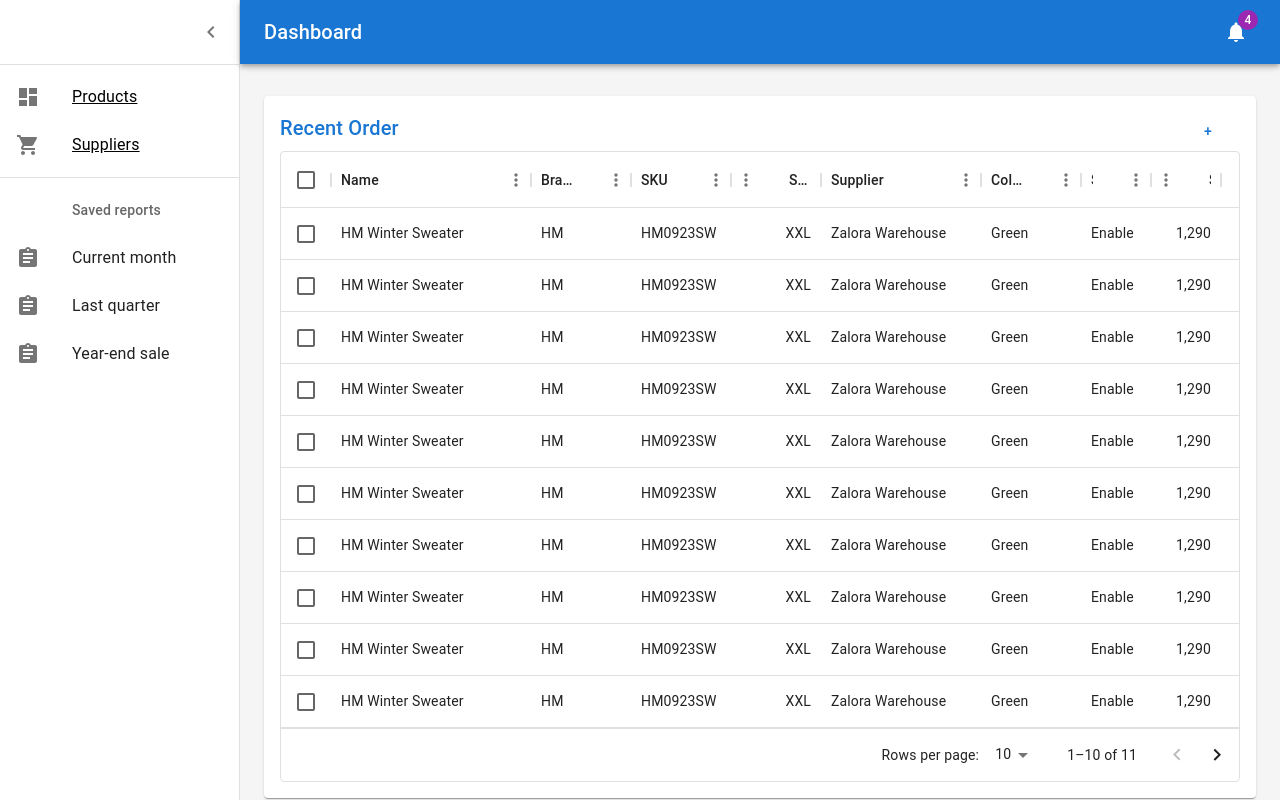
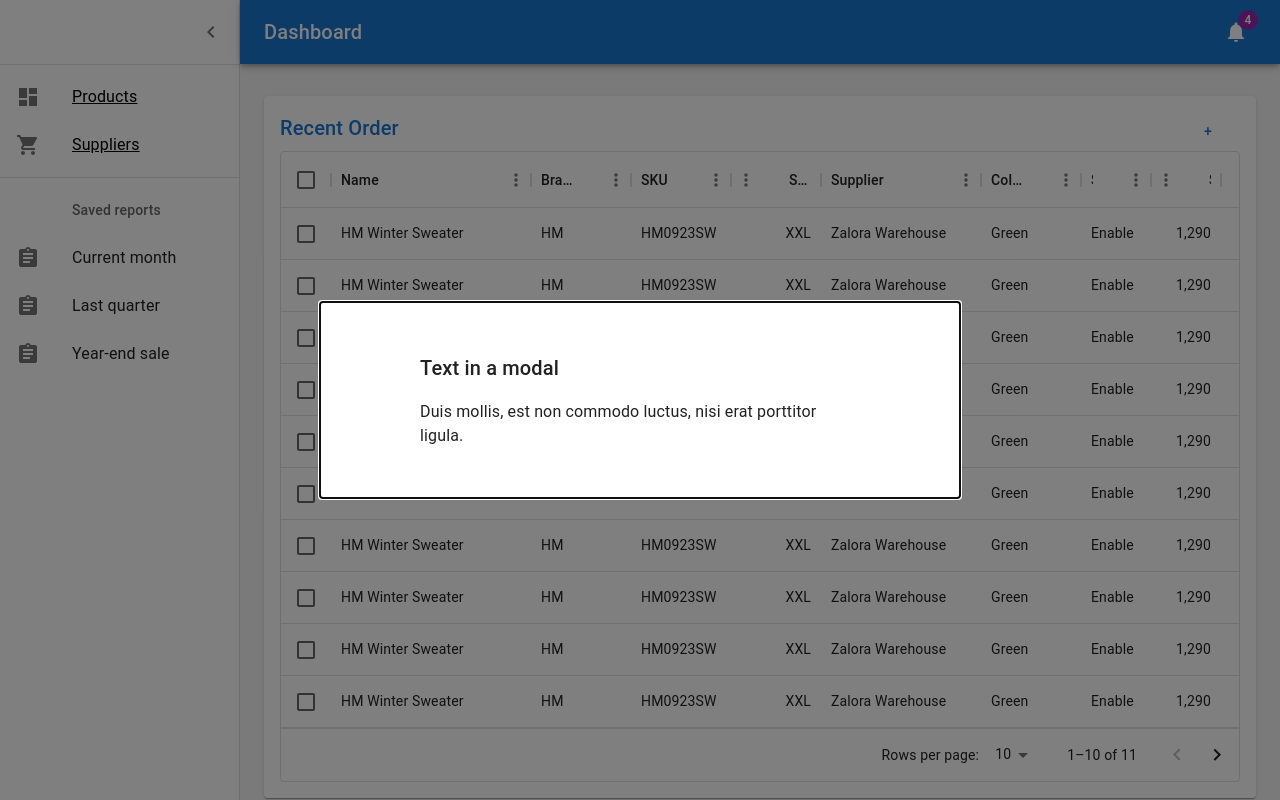
Before and after one commit to vutranhoang1411/first_zalora_project, a React (Create React App) app in the folder frontend/: page / in a window 1280 px wide. Built offline with nearby package versions, Linux system fonts and the light colour scheme.

Commit message:
supplier first feature

```diff
--- /dev/null
+++ b/frontend/src/components/modal/index.jsx
@@ -0,0 +1,53 @@
+import * as React from 'react'
+import Box from '@mui/material/Box'
+import Button from '@mui/material/Button'
+import Typography from '@mui/material/Typography'
+import Modal from '@mui/material/Modal'
+import styles from './styles.module.scss'
+
+const style = {
+  position: 'absolute',
+  top: '50%',
+  left: '50%',
+  transform: 'translate(-50%, -50%)',
+  width: 400,
+  bgcolor: 'background.paper',
+  border: '2px solid #000',
+  boxShadow: 24,
+  p: 4,
+}
+
+export default function ModalInfo(props) {
+  const { setData, info } = props
+  const [open, setOpen] = React.useState(true)
+  const handleOpen = () => setOpen(true)
+  const handleClose = () => {
+    setData('Close the modal')
+    console.log(info)
+    setOpen(false)
+  }
+
+  return (
+    <div>
+      <Modal
+        open={open}
+        onClose={handleClose}
+        aria-labelledby="modal-modal-title"
+        aria-describedby="modal-modal-description"
+      >
+        <Box className={styles.modal}>
+          {/* sx={style} */}
+          <Typography id="modal-modal-title" variant="h6" component="h2">
+            Text in a modal
+          </Typography>
+          <Typography id="modal-modal-description" sx={{ mt: 2 }}>
+            Duis mollis, est non commodo luctus, nisi erat porttitor ligula.
+          </Typography>
+        </Box>
+      </Modal>
+    </div>
+  )
+}
+
+// Caution with modal, you should always have 1 children for modal (MUI Modal)
+// https://stackoverflow.com/questions/56622246/react-material-ui-modal-typeerror-cannot-read-property-hasownproperty-of-unde
--- /dev/null
+++ b/frontend/src/components/modal/styles.module.scss
@@ -0,0 +1,10 @@
+.modal {
+  position: absolute;
+  left: 50%;
+  top: 50%;
+  transform: translate(-50%, -50%);
+  background-color: white;
+  border: '2px solid #000';
+  box-shadow: 24;
+  padding: 50px 100px;
+}
--- a/frontend/src/pages/Dashboard/index.jsx
+++ b/frontend/src/pages/Dashboard/index.jsx
@@ -1,8 +1,21 @@
-import React from 'react'
+import React, { useEffect, useState } from 'react'
 import CustomTable from 'components/table'
+import ModalInfo from 'components/modal'
 
 export const DashboardPage = () => {
-  return <CustomTable />
+  const [example, setExample] = useState('')
+  const triggerModal = (value) => {
+    setExample(value)
+  }
+  useEffect(() => {
+    console.log(`example is:  ${example}`)
+  }, [example])
+  return (
+    <>
+      <CustomTable />
+      <ModalInfo setData={triggerModal} info={{ name: 'Nghi', age: 29 }} />
+    </>
+  )
 }
 
 // export default Dashboard
--- a/frontend/src/services/api.js
+++ b/frontend/src/services/api.js
@@ -1,5 +1,5 @@
 import axios from 'axios'
-const api = {
+export const api = {
   fetchUsers: async () => {
     const URL = 'https://jsonplaceholder.typicode.com/users'
     return await axios
@@ -8,4 +8,3 @@ const api = {
       .catch((err) => err)
   },
 }
-export default api
```
Also changed, not shown: frontend/src/components/util/enumType.js (added, +19 -0 lines), 2 other files (tests, documents, lock files or other folders).
